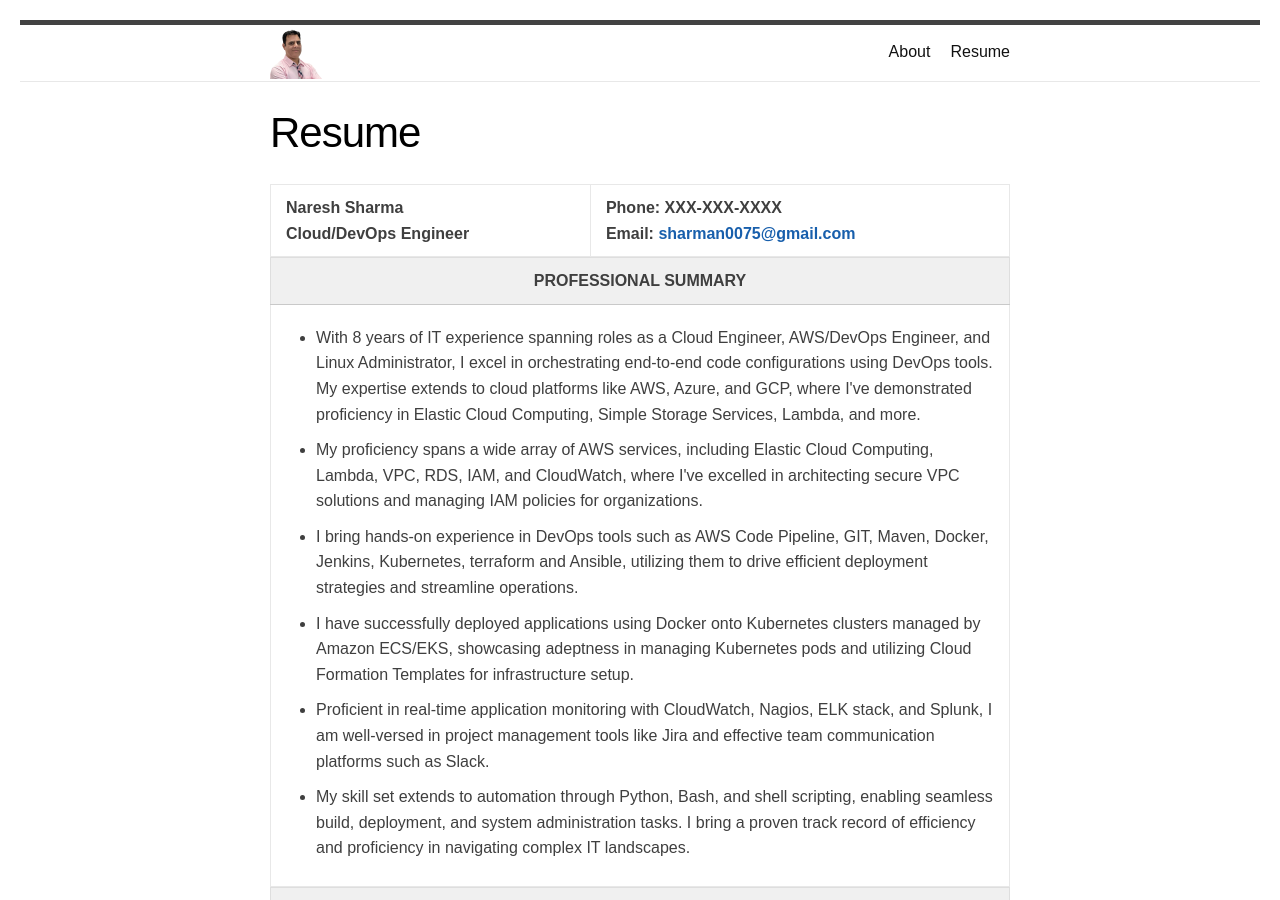
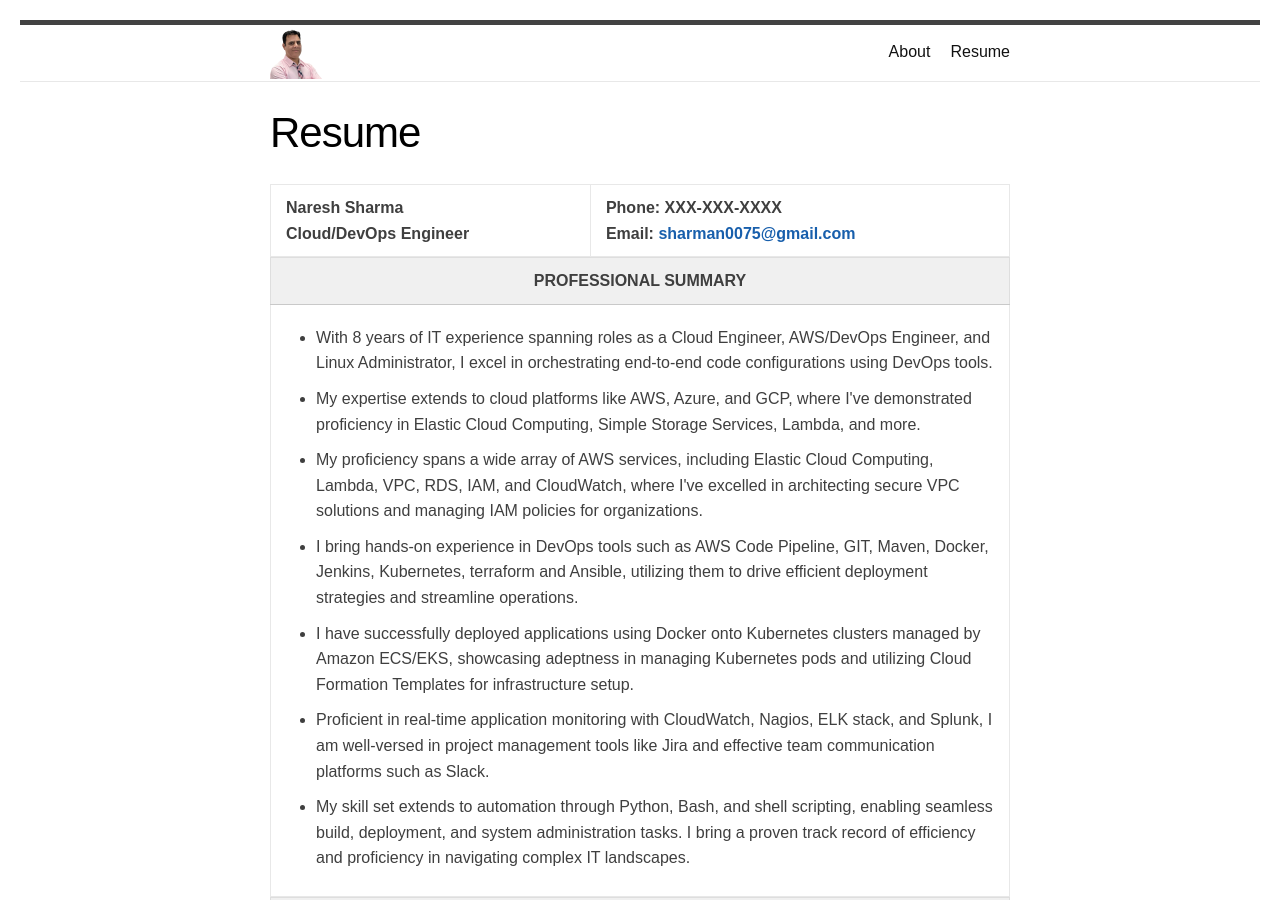
Before and after one commit to naresh3774/blogs, a Jekyll site: the page built from resume.md, in a window 1280 px wide and 900 px high. Built offline with Jekyll 4.4.1, drawn with Linux system fonts in a browser that asks for light colours; some of the changed text lies outside the part shown.

Commit message:
update-4

```diff
--- a/resume.md
+++ b/resume.md
@@ -78,9 +78,8 @@ permalink: /Resume/
         <td colspan="2">
           <ul>
             <li>With 8 years of IT experience spanning roles as a Cloud Engineer, AWS/DevOps Engineer, and Linux
-              Administrator, I excel in orchestrating end-to-end code configurations using DevOps tools. My expertise
-              extends to cloud platforms like AWS, Azure, and GCP, where I&#39;ve demonstrated proficiency in Elastic
-              Cloud Computing, Simple Storage Services, Lambda, and more.</li>
+              Administrator, I excel in orchestrating end-to-end code configurations using DevOps tools. </li>
+              <li>My expertise extends to cloud platforms like AWS, Azure, and GCP, where I&#39;ve demonstrated proficiency in Elastic Cloud Computing, Simple Storage Services, Lambda, and more.</li>
             <li>My proficiency spans a wide array of AWS services, including Elastic Cloud Computing, Lambda, VPC, RDS,
               IAM, and CloudWatch, where I&#39;ve excelled in architecting secure VPC solutions and managing IAM
               policies for organizations.</li>
```
Also changed, not shown: other parts of resume.md (+3 -3 lines).
